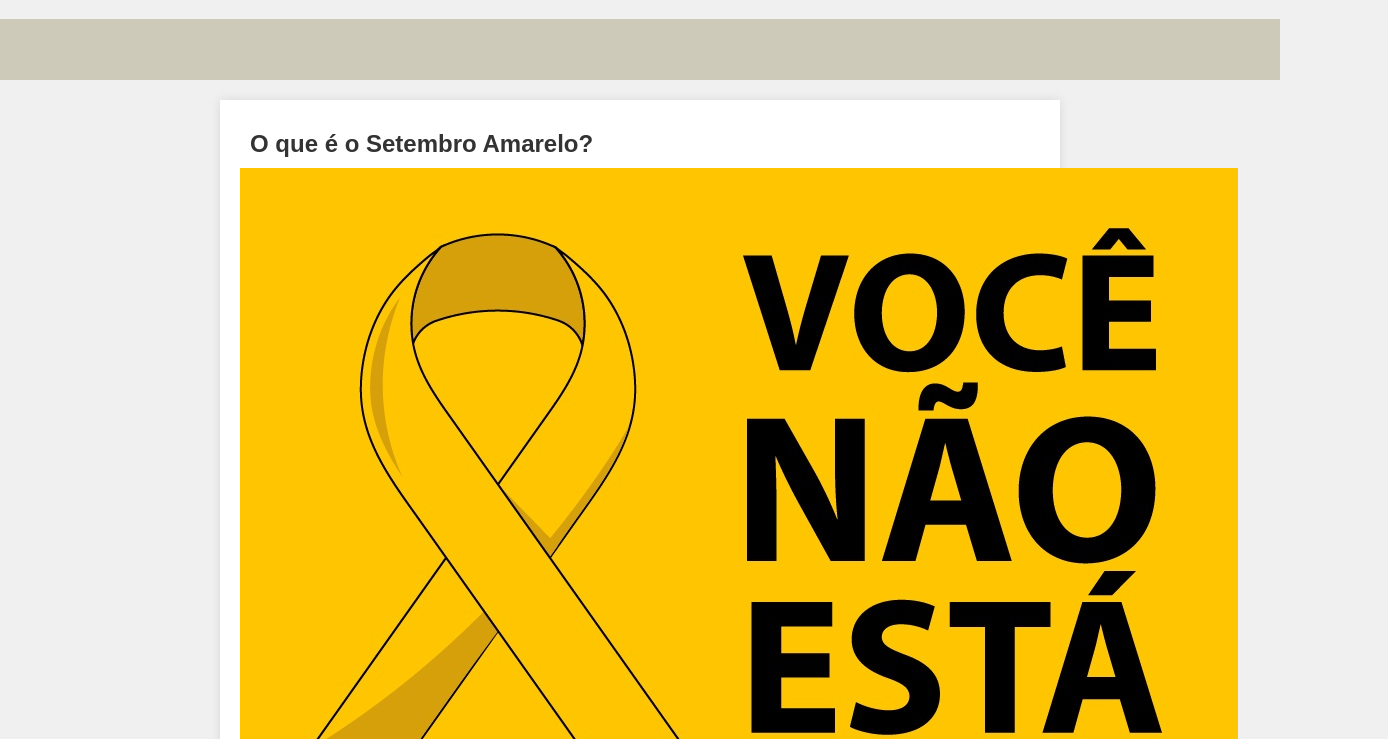
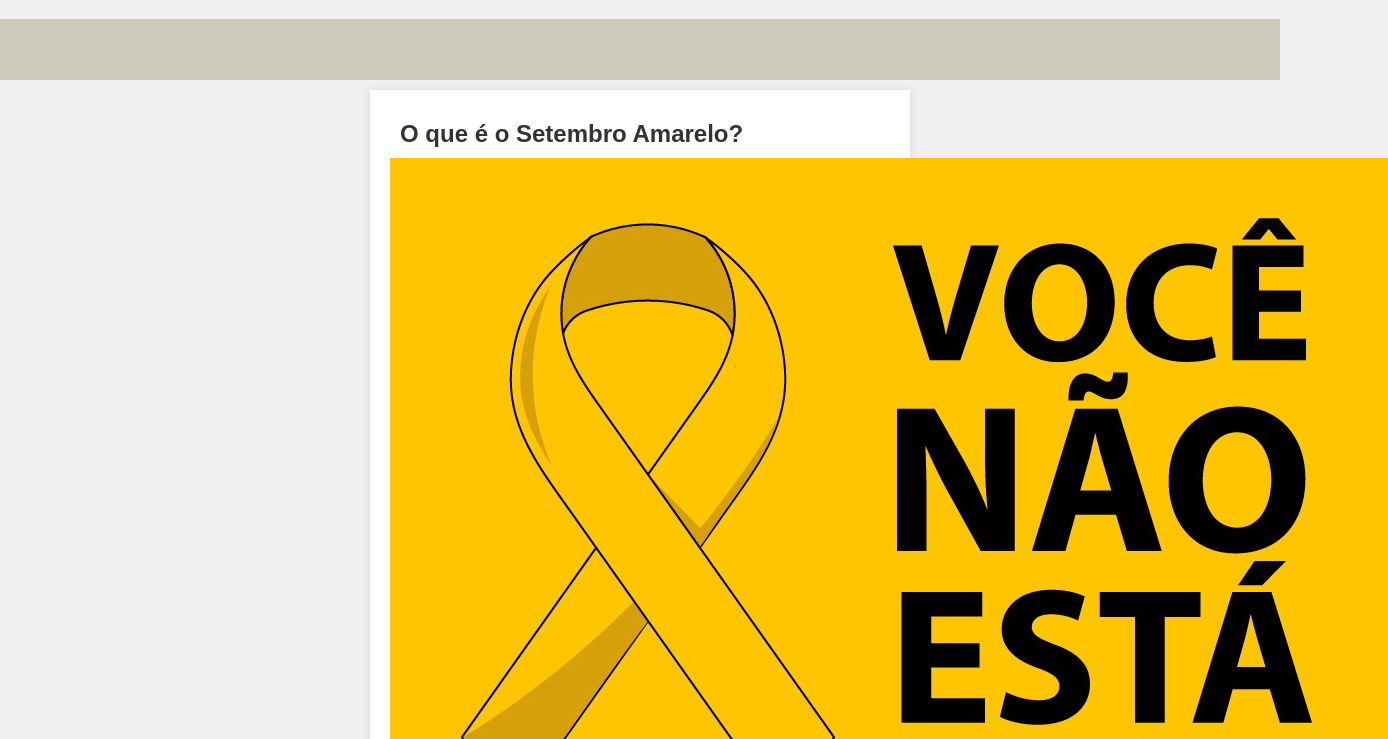
Before and after one commit to Nanelou/colegiogabriel, a plain HTML site: page index.html in a window 1280 px wide. Shown: the part 61-800 px from the top of the page, 1388 px wide, since content can reach past the window. Drawn offline with Linux system fonts and the light colour scheme.

Commit message:
setembro

```diff
--- a/index.html
+++ b/index.html
@@ -20,8 +20,8 @@
         color: #333;
     }
     .container {
-        max-width: 800px;
-        margin: 20px auto;
+        max-width: 500px;
+        margin: 10px auto;
         padding: 20px;
         background-color: #fff;
         box-shadow: 0 0 10px rgba(0, 0, 0, 0.1);
```
